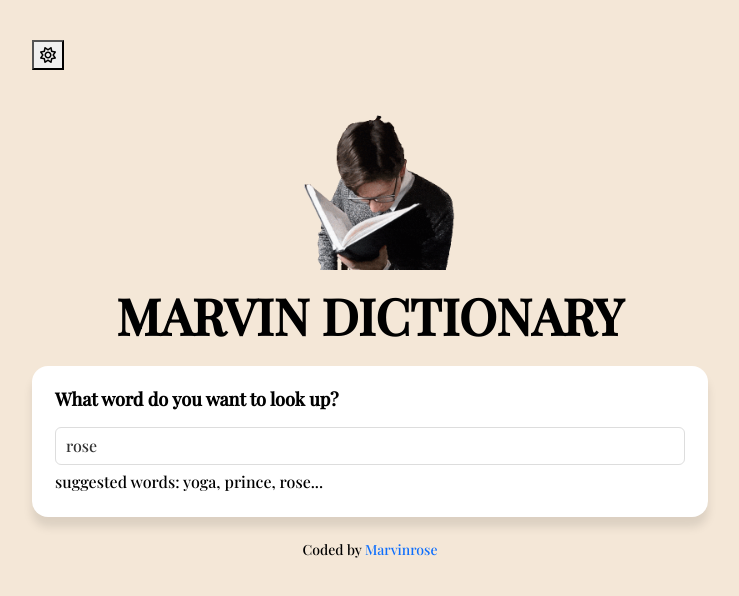
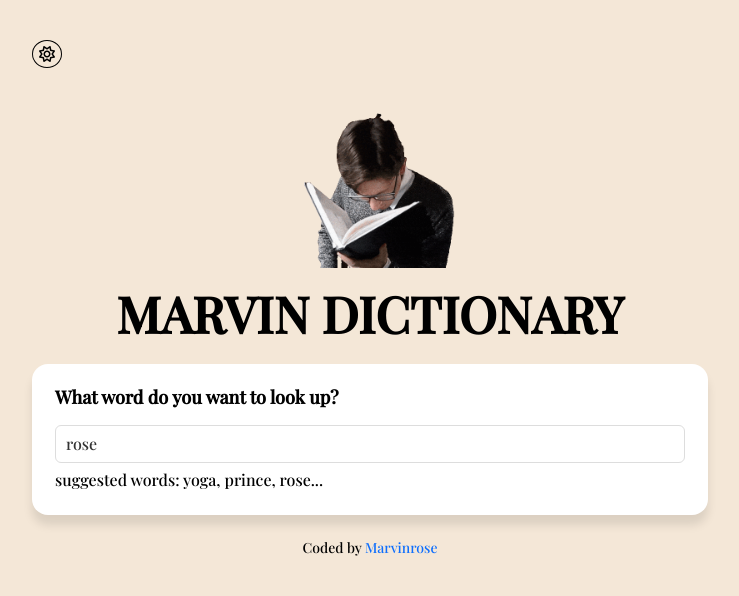
Before and after one commit to Marvinrose/dictionary-app, a React (Create React App) app: page / in a window 1280 px wide. Shown: the top 596 px of the page, without its empty margins (270-1009 px from the left). Built offline with nearby package versions, Linux system fonts and the light colour scheme; no server answers.

Commit message:
Edited the dictionary app

```diff
--- a/src/DarkMode.js
+++ b/src/DarkMode.js
@@ -1,7 +1,7 @@
 import { useEffect, useState } from "react";
 
 export default function DarkMode() {
-  const [theme, setTheme] = useState(localStorage.getItem(`theme`) || `light`);
+  const [theme, setTheme] = useState(localStorage.getItem(`theme`) || `light sun`);
   const toggleTheme = () => {
     if (theme === `light`) {
       setTheme(`dark`);
@@ -16,9 +16,10 @@ export default function DarkMode() {
   }, [theme]);
   return (
     <div className={`App ${theme}`}>
-      <button onClick={toggleTheme}>
+      <button className="sun" onClick={toggleTheme}>
         <i class="fa fa-sun-o" aria-hidden="true"></i>
       </button>
+
     </div>
   );
 }
--- a/src/Dictionary.css
+++ b/src/Dictionary.css
@@ -105,6 +105,15 @@ p {
   margin-left: 200px;
 }
 
+
+
+button {
+  border-radius: 50%;
+  background-color: var(--primary-color);
+  color: black;
+  border: 1px solid black;
+}
+
 @media (max-width: 300px) {
   .header {
     font-size: 30px;
```
